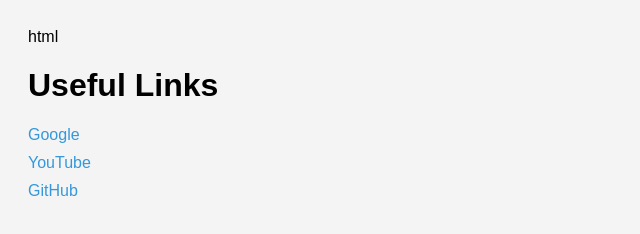
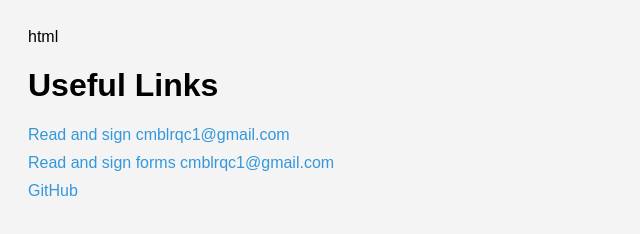
Before and after one commit to cmblrqc/cmblrqc, a plain HTML site: page index.html in a window 1280 px wide. Shown: the whole page, without its empty margins (0-640 px from the left). Drawn offline with Linux system fonts and the light colour scheme.

Commit message:
Update index.html

```diff
--- a/index.html
+++ b/index.html
@@ -36,8 +36,9 @@ html
 
   <script>
     const links = [
-      { name: 'Google', url: 'https://www.google.com' },
-      { name: 'YouTube', url: 'https://www.youtube.com' },
+      { name: 'Read and sign cmblrqc1@gmail.com', url: 'https://docs.google.com/spreadsheets/d/179e7ZsRRUYqvzlxkJybEDnPR1u3OJE7SdDaDZW0uLOM/edit?usp=sharing' },
+      { name: 'Read and sign forms cmblrqc1@gmail.com', url: 'https://drive.google.com/drive/folders/1FTYTdJkptD1VEqmh4I8SHZkFdzp3K8_g?usp=sharing' },
+
       { name: 'GitHub', url: 'https://www.github.com' }
     ];
 
```
